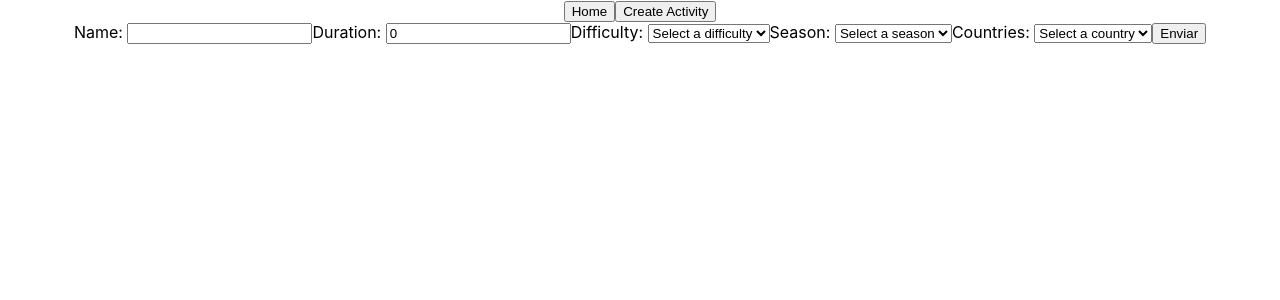
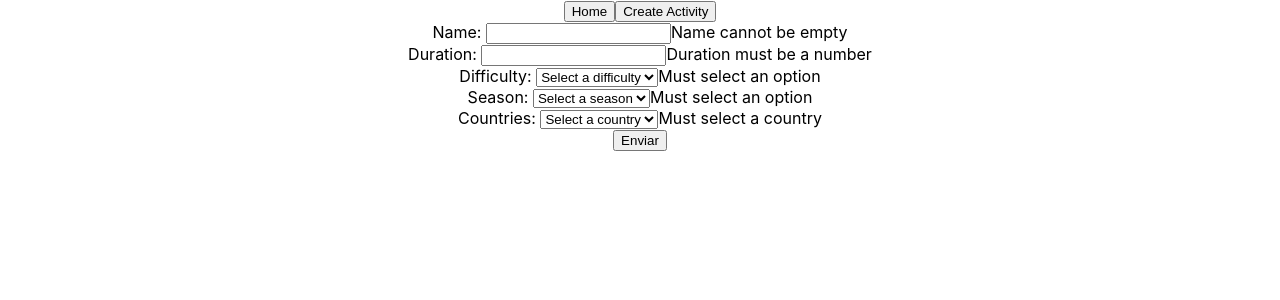
Before and after one commit to JavierYami/PI-Countries-main, a React (Create React App) app in the folder client/: page /create in a window 1280 px wide. Shown: the top 300 px of the page. Built offline with nearby package versions, Linux system fonts and the light colour scheme.

Commit message:
form casi listo

```diff
--- a/client/src/Components/FormPage/FormPage.jsx
+++ b/client/src/Components/FormPage/FormPage.jsx
@@ -1,6 +1,7 @@
-import { useEffect, useState } from "react";
+import { useEffect, useState, useRef } from "react";
 import { useDispatch, useSelector } from "react-redux";
 import { createActivity } from "../../redux/actions";
+import validation from "./validation";
 
 const FormPage = () => {
 
@@ -10,15 +11,28 @@ const FormPage = () => {
 
     const [activity, setActivity] = useState({
         name: '',
-        difficulty: 0,
-        duration : 0,
-        season: '',
+        difficulty: '0',
+        duration :'',
+        season: '0',
         countriesIds: [],
     })
+
+    const [errors, setErrors] = useState({
+        name: 'Name cannot be empty',
+        duration: 'Duration must be a number',
+        difficulty: 'Must select an option',
+        season: 'Must select an option',
+        countriesIds: 'Must select a country',
+    })
+
+    const difficultyRef = useRef(null);
+    const seasonRef = useRef(null);
+    const countriesIdsRef = useRef(null);
 
     const handleOnChange = (event) => {
         const value = event.target.value;
         const name = event.target.name;
+
         if(name !== 'countriesIds'){
 
             setActivity({
@@ -27,6 +41,12 @@ const FormPage = () => {
             })
 
         }
+        else if(value === '0') {
+            setActivity({
+                ...activity,
+                countriesIds: [...activity.countriesIds]
+            })
+        }
         else {
             setActivity({
                 ...activity,
@@ -34,53 +54,96 @@ const FormPage = () => {
             })
         }
 
-        console.log(activity.countriesIds);
+        setErrors(validation({...activity, [name]: value}))
+
     }
-
 
     const handleSubmit = (event) => {
         event.preventDefault();
+
+        const errors = validation(activity);
+
+        if (Object.keys(errors).length > 0) {
+          setErrors(errors);
+          return;
+        }
+
         dispatch(createActivity(activity));
-  }
+
+        setActivity({
+          name: "",
+          difficulty: "0",
+          duration: '0',
+          season: "0",
+          countriesIds: [],
+        });
+
+        setErrors({
+          name: "",
+          difficulty: "",
+          duration: "",
+          season: "",
+          countriesIds: "",
+        });
+
+        difficultyRef.current.value = '0';
+        seasonRef.current.value = '0';
+        countriesIdsRef.current.value = '0';
+
+      };
 
     return (
 
         <form onSubmit={handleSubmit}>
 
+            <div>
             <label>Name: </label>
             <input type="text" name="name" value={activity.name} onChange={handleOnChange}/>
+            {errors.name && <span>{errors.name}</span>}
+            </div>
+
+            <div>
 
             <label>Duration: </label>
             <input type="text" name="duration" value={activity.duration} onChange={handleOnChange} />
+            {errors.duration && <span>{errors.duration}</span>}
+            </div>
 
+            <div>
             <label>Difficulty: </label>
-            <select name="difficulty" onChange={handleOnChange}>
-                <option value={0}>Select a difficulty</option>
+            <select name="difficulty" onChange={handleOnChange} ref={difficultyRef}>
+                <option value='0'>Select a difficulty</option>
                 <option value={1}>Easy</option>
                 <option value={2}>Moderate</option>
                 <option value={3}>Indermediate</option>
                 <option value={4}>Hard</option>
                 <option value={5}>Extreme</option>
             </select>
+            {errors.difficulty && <span>{errors.difficulty}</span>}
+            </div>
 
+            <div>
             <label>Season: </label>
-            <select name="season" onChange={handleOnChange}>
+            <select name="season" onChange={handleOnChange}  ref={seasonRef}>
                 <option value="0">Select a season</option>
                 <option value="Summer">Summer</option>
                 <option value="Winter">Winter</option>
                 <option value='Spring'>Spring</option>
                 <option value="Autumn">Autumn</option>
             </select>
+            {errors.season && <span>{errors.season}</span>}
+            </div>
 
-
+            <div>
             <label >Countries: </label>
-            <select name="countriesIds" onChange={handleOnChange}>
+            <select name="countriesIds" onChange={handleOnChange} ref={countriesIdsRef}>
                 <option value="0">Select a country</option>
                 {countries.map((country) => {
                     return <option value={country.id} key={country.id}>{country.name}</option>
                 })}
             </select>
-
+            {errors.countriesIds && <span>{errors.countriesIds}</span>}
+            </div>
 
             <input type="submit" value="Enviar" ></input>
 
--- /dev/null
+++ b/client/src/Components/FormPage/validation.js
@@ -0,0 +1,27 @@
+const validation = (activityData) => {
+    let errors = {};
+
+    if (!activityData.name) {
+      errors.name = "Name cannot be empty";
+    }
+
+    if (!activityData.duration || isNaN(activityData.duration)) {
+      errors.duration = "Duration must be a number";
+    }
+
+    if (activityData.difficulty === "0") {
+      errors.difficulty = "You must select a difficulty level";
+    }
+
+    if (activityData.season === "0") {
+      errors.season = "You must select a season";
+    }
+
+    if (activityData.countriesIds.length === 0) {
+      errors.countriesIds = "You must select at least one country";
+    }
+
+    return errors;
+  };
+
+  export default validation;
```
